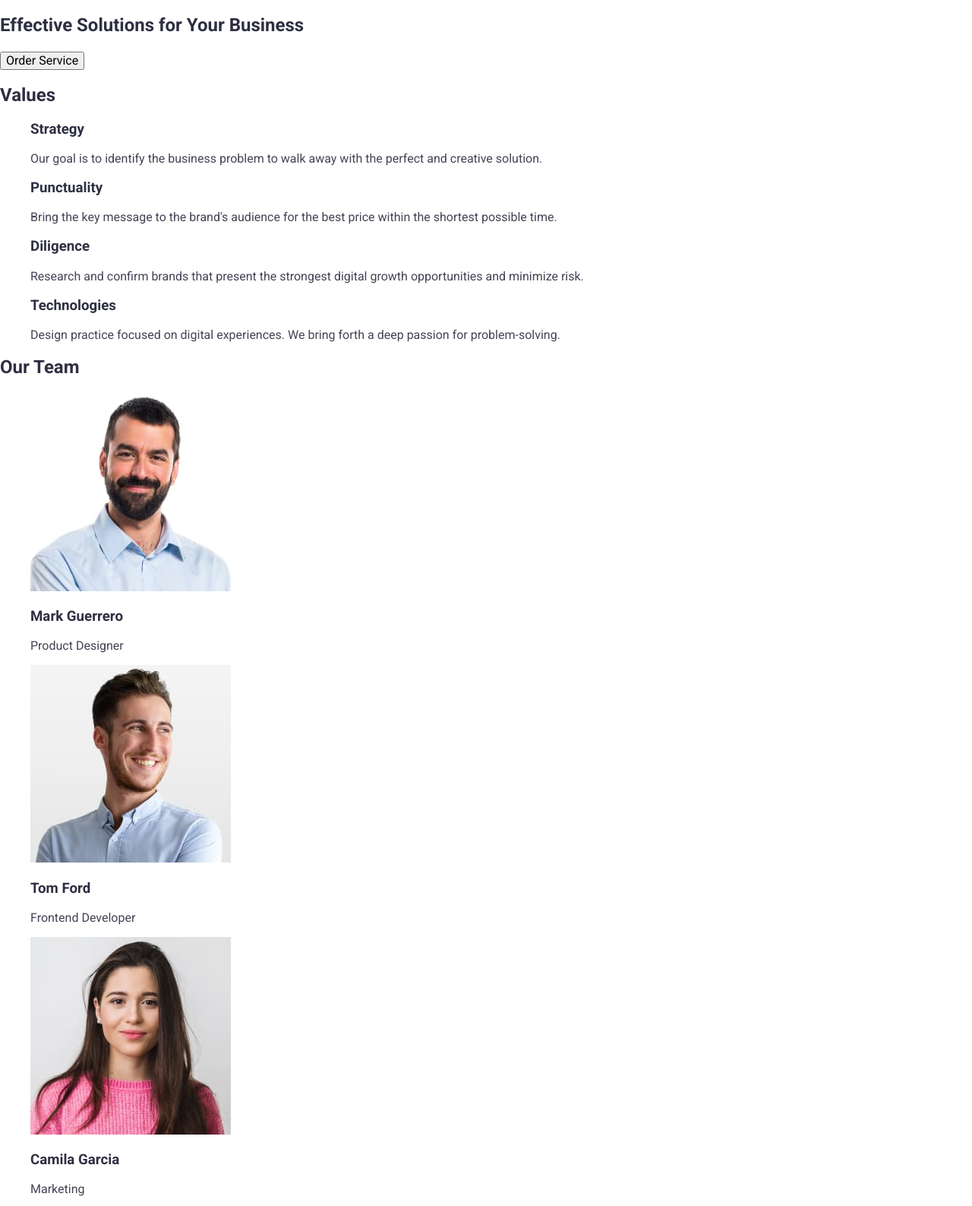
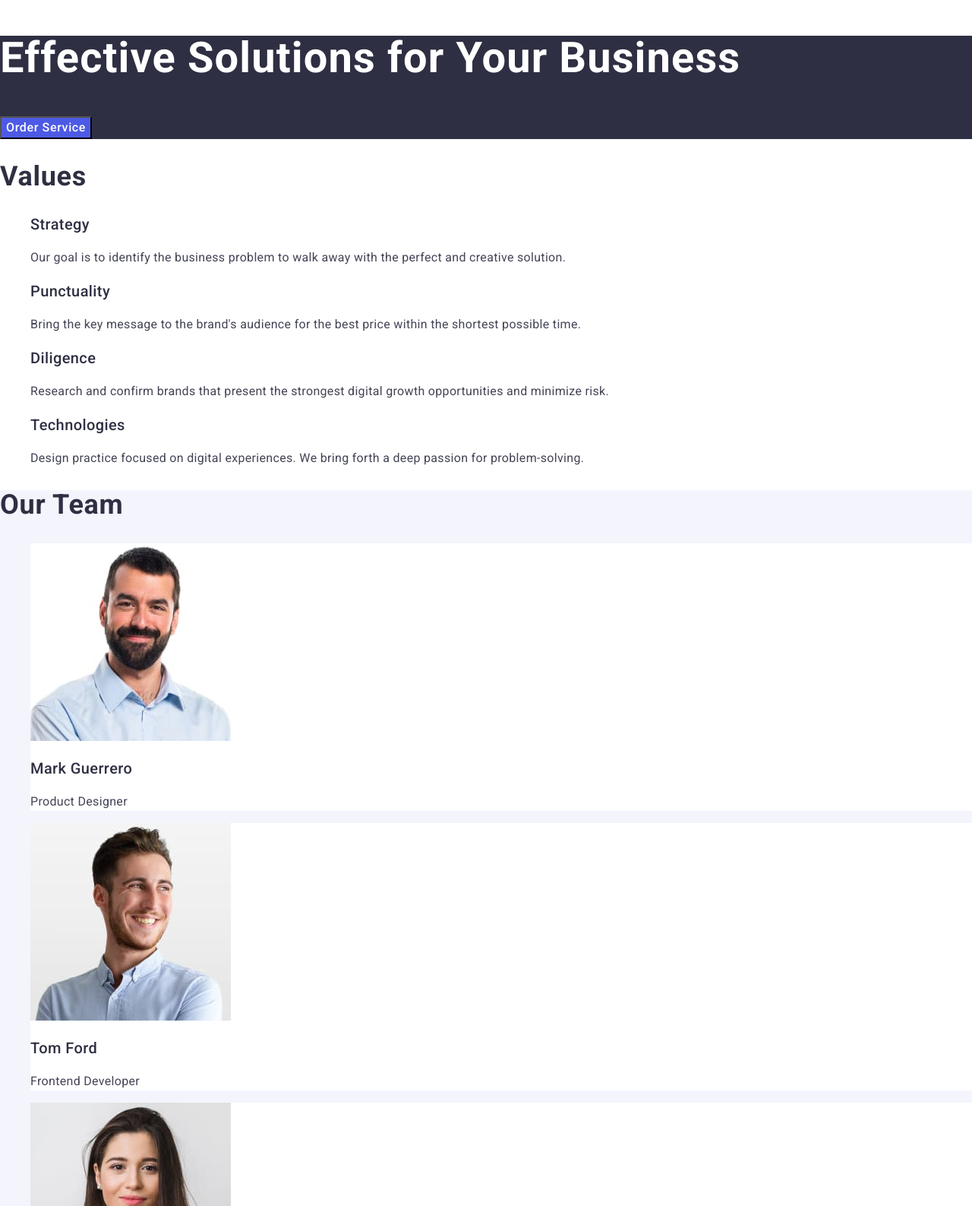
Before and after one commit to artem-zherdochkin/goit-markup-hw-02, a plain HTML site: page index.html in a window 1280 px wide. Shown: the part 173-1760 px from the top of the page at 76% size. Drawn offline with nearby package versions, Linux system fonts and the light colour scheme.

Commit message:
complete css styles

```diff
--- a/css/styles.css
+++ b/css/styles.css
@@ -2,6 +2,7 @@ body {
   font-family: "Roboto", sans-serif;
   color: #434455;
   background-color: #fff;
+  font-size: 16px;
 }
 
 h1,
@@ -18,6 +19,10 @@ ol {
 
 a {
   text-decoration: none;
+}
+
+button {
+  cursor: pointer;
 }
 
 .logo {
@@ -64,13 +69,64 @@ a {
   color: #404bbf;
 }
 
+.section-main {
+  background-color: #2e2f42;
+}
+
+.main-title {
+  font-size: 56px;
+  line-height: 1.07;
+  letter-spacing: 0.02em;
+  color: #fff;
+}
+
+.main-button {
+  font-family: inherit;
+  font-weight: 500;
+  font-size: 16px;
+  line-height: 1.5;
+  letter-spacing: 0.04em;
+  color: #fff;
+  background-color: #4d5ae5;
+}
+
+.section-team {
+  background-color: #f4f4fd;
+}
+
+.section-team .section-item {
+  background-color: #fff;
+}
+
+.section-portfolio .section-item {
+  background-color: #fff;
+}
+
+.section-title {
+  font-size: 36px;
+  line-height: 1.11;
+  letter-spacing: 0.02em;
+  color: #2e2f42;
+}
+
+.item-title {
+  font-weight: 500;
+  font-size: 20px;
+  line-height: 1.2;
+  letter-spacing: 0.02em;
+  color: #2e2f42;
+}
+
+.item-text {
+  line-height: 1.5;
+  letter-spacing: 0.02em;
+}
+
 .page-footer {
   background-color: #2e2f42;
 }
 
 .footer-text {
-  font-weight: 400;
-  font-size: 16px;
   line-height: 1.5;
   letter-spacing: 0.02em;
   color: #f4f4fd;
--- a/index.html
+++ b/index.html
@@ -56,32 +56,32 @@
       </section>
 
       <section class="section-values">
-        <h2 class="values-title">Values</h2>
-        <ul class="values-list">
-          <li class="values-item">
-            <h3 class="values-item-title">Strategy</h3>
-            <p class="values-item-text">
+        <h2 class="section-title">Values</h2>
+        <ul class="section-list">
+          <li class="section-item">
+            <h3 class="item-title">Strategy</h3>
+            <p class="item-text">
               Our goal is to identify the business problem to walk away with the
               perfect and creative solution.
             </p>
           </li>
-          <li class="values-item">
-            <h3 class="values-item-title">Punctuality</h3>
-            <p class="values-item-text">
+          <li class="section-item">
+            <h3 class="item-title">Punctuality</h3>
+            <p class="item-text">
               Bring the key message to the brand's audience for the best price
               within the shortest possible time.
             </p>
           </li>
-          <li class="values-item">
-            <h3 class="values-item-title">Diligence</h3>
-            <p class="values-item-text">
+          <li class="section-item">
+            <h3 class="item-title">Diligence</h3>
+            <p class="item-text">
               Research and confirm brands that present the strongest digital
               growth opportunities and minimize risk.
             </p>
           </li>
-          <li class="values-item">
-            <h3 class="values-item-title">Technologies</h3>
-            <p class="values-item-text">
+          <li class="section-item">
+            <h3 class="item-title">Technologies</h3>
+            <p class="item-text">
               Design practice focused on digital experiences. We bring forth a
               deep passion for problem-solving.
             </p>
@@ -90,113 +90,113 @@
       </section>
 
       <section class="section-team">
-        <h2 class="team-title">Our Team</h2>
-        <ul class="team-list">
-          <li class="team-item">
+        <h2 class="section-title">Our Team</h2>
+        <ul class="section-list">
+          <li class="section-item">
             <img
               src="./images/mark-guerrero.jpg"
               width="264"
               height="260"
               alt="Mark Guerrero Product Designer"
             />
-            <h3 class="team-item-title">Mark Guerrero</h3>
-            <p class="team-item-text">Product Designer</p>
+            <h3 class="item-title">Mark Guerrero</h3>
+            <p class="item-text">Product Designer</p>
           </li>
-          <li class="team-item">
+          <li class="section-item">
             <img
               src="./images/tom-ford.jpg"
               width="264"
               height="260"
               alt="Tom Ford Frontend Developer"
             />
-            <h3 class="team-item-title">Tom Ford</h3>
-            <p class="team-item-text">Frontend Developer</p>
+            <h3 class="item-title">Tom Ford</h3>
+            <p class="item-text">Frontend Developer</p>
           </li>
-          <li class="team-item">
+          <li class="section-item">
             <img
               src="./images/camila-garcia.jpg"
               width="264"
               height="260"
               alt="Camila Garcia Marketing"
             />
-            <h3 class="team-item-title">Camila Garcia</h3>
-            <p class="team-item-text">Marketing</p>
+            <h3 class="item-title">Camila Garcia</h3>
+            <p class="item-text">Marketing</p>
           </li>
-          <li class="team-item">
+          <li class="section-item">
             <img
               src="./images/daniel-wilson.jpg"
               width="264"
               height="260"
               alt="Daniel Wilson UI Designer"
             />
-            <h3 class="team-item-title">Daniel Wilson</h3>
-            <p class="team-item-text">UI Designer</p>
+            <h3 class="item-title">Daniel Wilson</h3>
+            <p class="item-text">UI Designer</p>
           </li>
         </ul>
       </section>
 
       <section class="section-portfolio">
-        <h2 class="portfolio-title">Our Portfolio</h2>
-        <ul class="portfolio-list">
-          <li class="portfolio-item">
+        <h2 class="section-title">Our Portfolio</h2>
+        <ul class="section-list">
+          <li class="section-item">
             <img
               src="./images/banking-app.jpg"
               width="360"
               height="300"
               alt="Banking App"
             />
-            <h3 class="portfolio-item-title">Banking App</h3>
-            <p class="portfolio-item-text">App</p>
+            <h3 class="item-title">Banking App</h3>
+            <p class="item-text">App</p>
           </li>
-          <li class="portfolio-item">
+          <li class="section-item">
             <img
               src="./images/cashless-payment.jpg"
               width="360"
               height="300"
               alt="QR Code Scanning"
             />
-            <h3 class="portfolio-item-title">Cashless Payment</h3>
-            <p class="portfolio-item-text">Marketing</p>
+            <h3 class="item-title">Cashless Payment</h3>
+            <p class="item-text">Marketing</p>
           </li>
-          <li class="portfolio-item">
+          <li class="section-item">
             <img
               src="./images/meditation-app.jpg"
               width="360"
               height="300"
               alt="Laptop"
             />
-            <h3 class="portfolio-item-title">Meditation App</h3>
-            <p class="portfolio-item-text">App</p>
+            <h3 class="item-title">Meditation App</h3>
+            <p class="item-text">App</p>
           </li>
-          <li class="portfolio-item">
+          <li class="section-item">
             <img
               src="./images/taxi-service.jpg"
               width="360"
               height="300"
               alt="Taxi Car"
             />
-            <h3 class="portfolio-item-title">Taxi Service</h3>
-            <p class="portfolio-item-text">Marketing</p>
+            <h3 class="item-title">Taxi Service</h3>
+            <p class="item-text">Marketing</p>
           </li>
-          <li class="portfolio-item">
+          <li class="section-item">
             <img
               src="./images/screen-illustrations.jpg"
               width="360"
               height="300"
               alt="Smartphone Screen Illustrations"
             />
-            <h3 class="portfolio-item-title">Screen Illustrations</h3>
-            <p class="portfolio-item-text">Design</p>
+            <h3 class="item-title">Screen Illustrations</h3>
+            <p class="item-text">Design</p>
           </li>
-          <li class="portfolio-item">
+          <li class="section-item">
             <img
               src="./images/online-courses.jpg"
               width="360"
               height="300"
               alt="Woman in Earbuds"
             />
-            <h3 class="portfolio-item-title">Online Courses</h3>
-            <p class="portfolio-item-text">Marketing</p>
+            <h3 class="item-title">Online Courses</h3>
+            <p class="item-text">Marketing</p>
           </li>
         </ul>
       </section>
```
